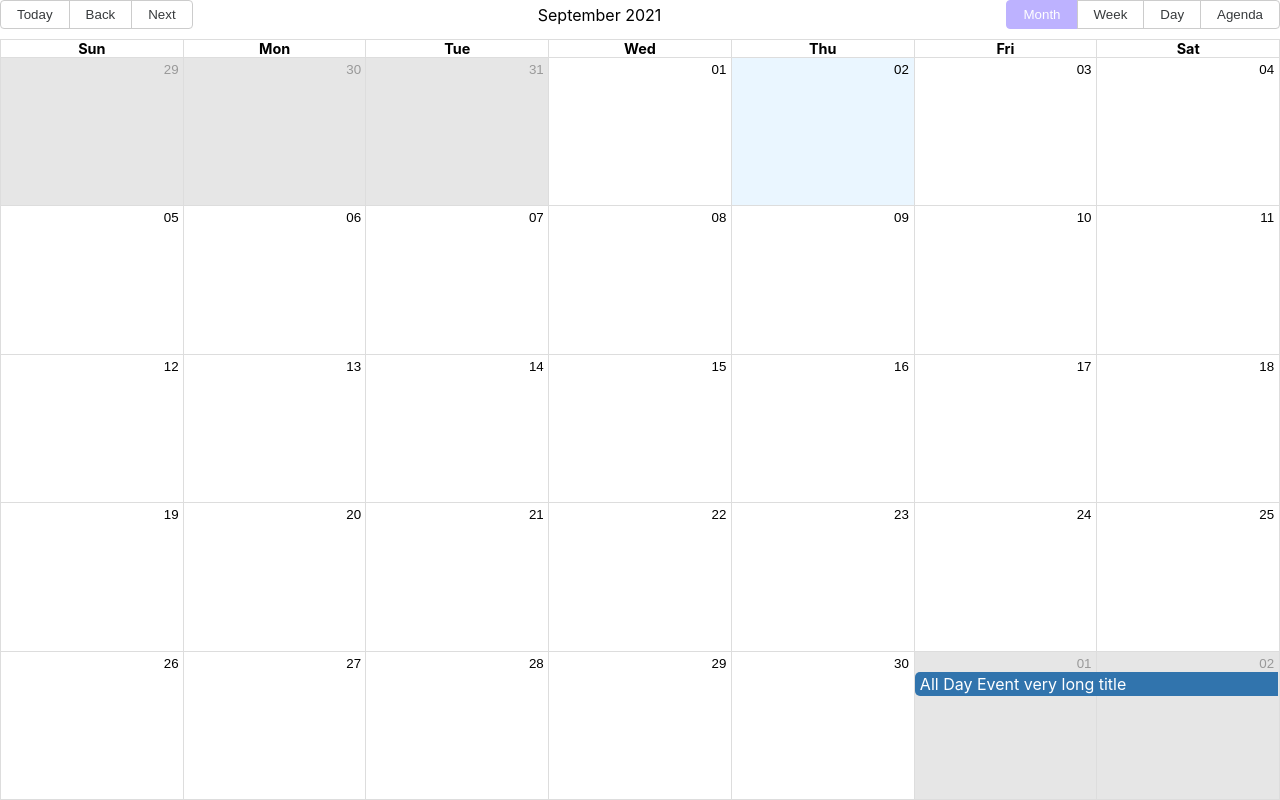
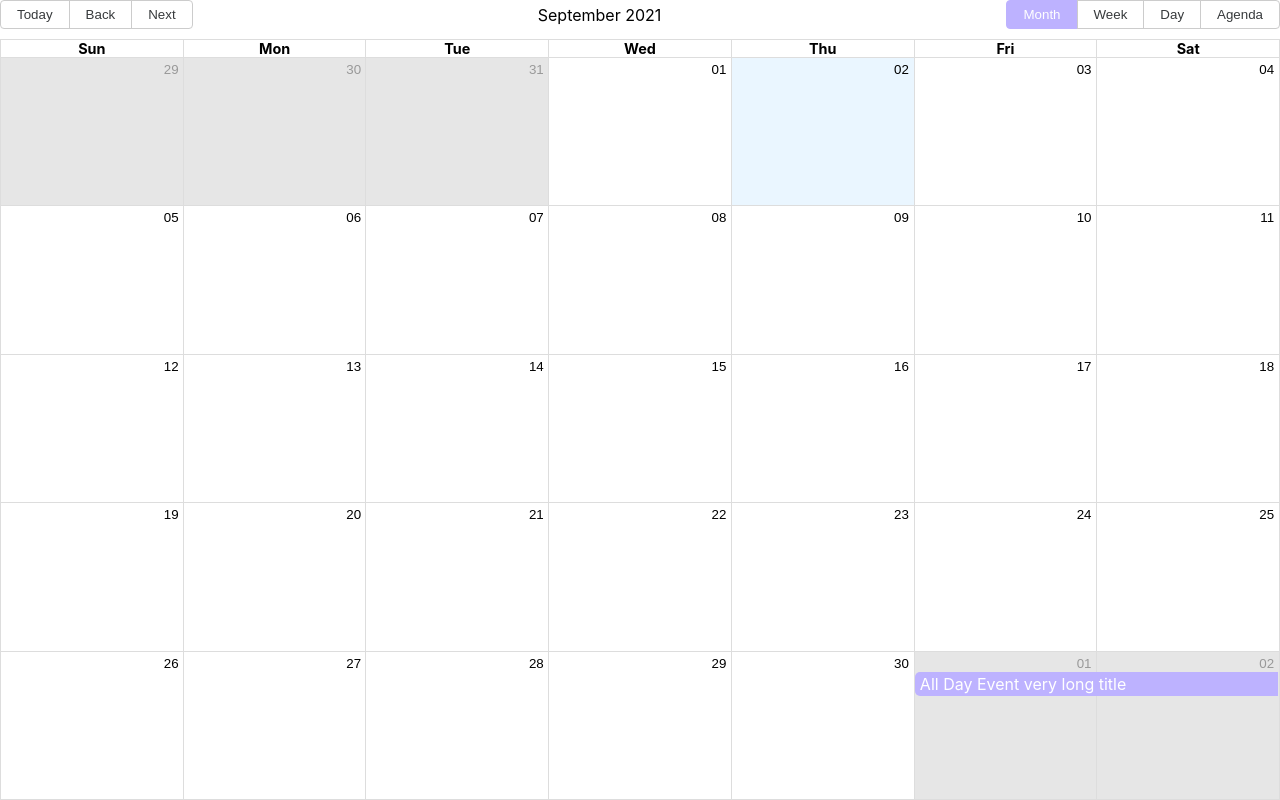
Before and after one commit to thisisrishabh22/React-Big-Calendar1, a React (Create React App) app: page / in a window 1280 px wide. Built offline with nearby package versions, Linux system fonts and the light colour scheme.

Commit message:
style: update title style

```diff
--- a/src/App.css
+++ b/src/App.css
@@ -10,3 +10,8 @@
   color: #fff !important;
   border-color: #bdb2ff !important;
 }
+.rbc-event {
+  background: #bdb2ff !important;
+  border-color: #bdb2ff !important;
+  outline: none;
+}
```
